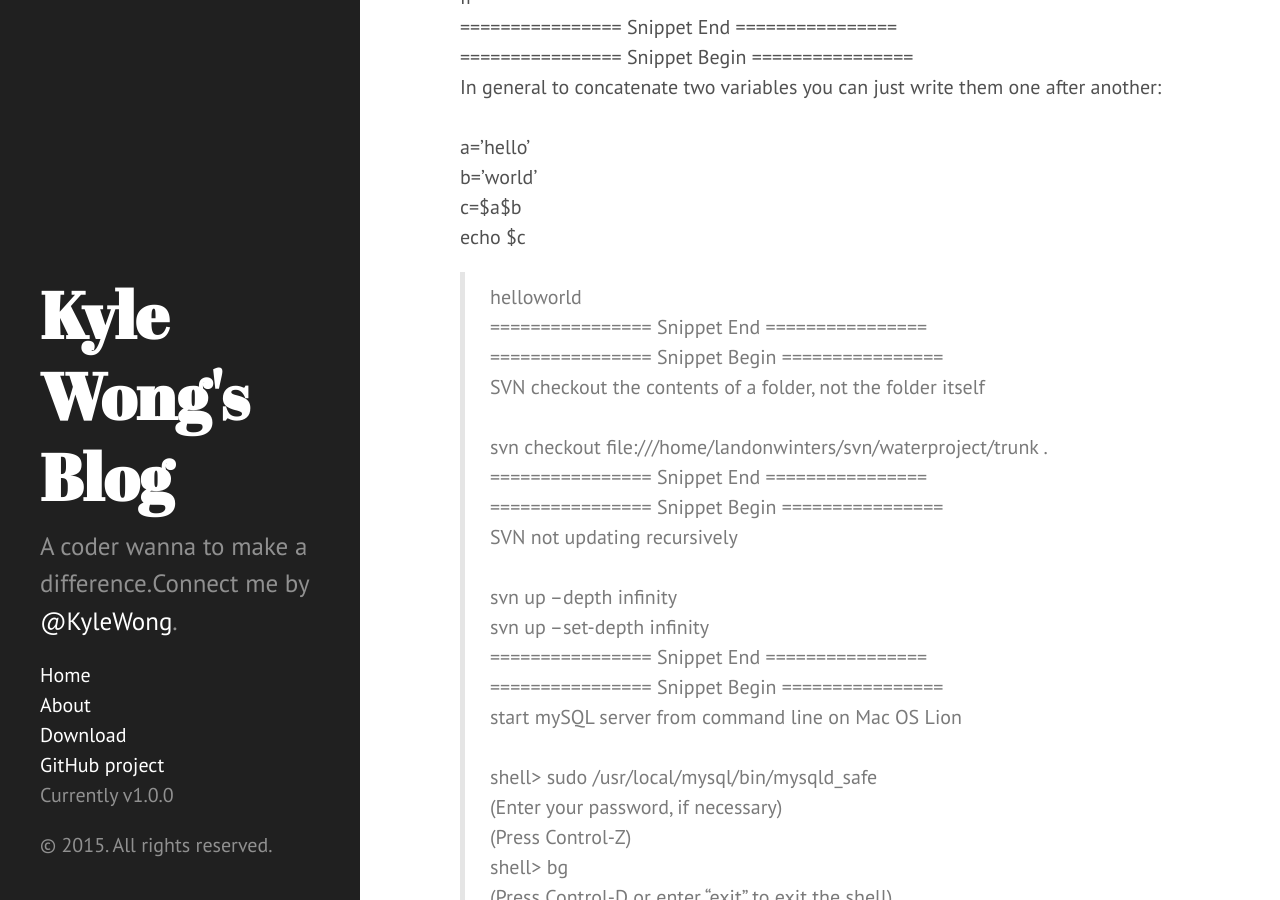
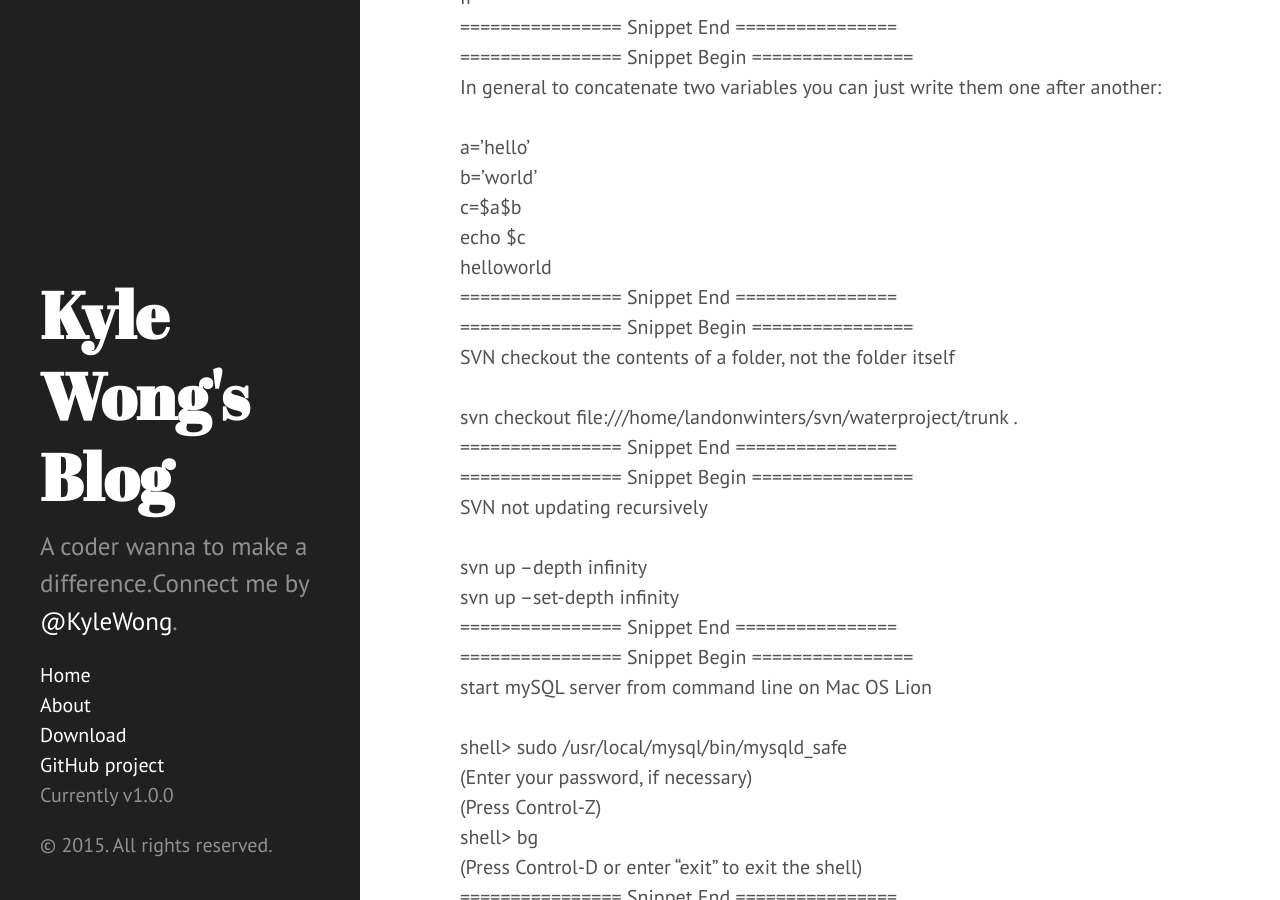
Before and after one commit to kangwang1988/kangwang1988.github.io, a Jekyll site: the page built from _posts/2015-03-25-Code-Snippet.md, in a window 1280 px wide and 900 px high, scrolled down 712 px. Built offline with Jekyll 4.4.1, drawn with Linux system fonts in a browser that asks for light colours; Markdown is read by kramdown in place of the engine named in the settings.

Commit message:
Update a blog.

```diff
--- a/_posts/2015-03-25-Code-Snippet.md
+++ b/_posts/2015-03-25-Code-Snippet.md
@@ -23,7 +23,7 @@ a='hello'<br>
 b='world'<br>
 c=$a$b<br>
 echo $c<br>
-> helloworld<br>
+helloworld<br>
 ================ Snippet End ================<br>
 ================ Snippet Begin ================<br>
 SVN checkout the contents of a folder, not the folder itself<br>
```
